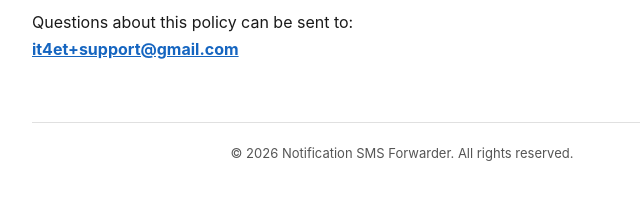
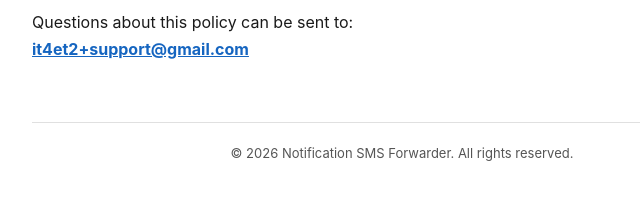
Before and after one commit to it4et2/privacy-policy, a plain HTML site: page index.html in a window 1280 px wide. Shown: the part 3594-3793 px from the top of the page, 238-878 px from the left. Drawn offline with Linux system fonts and the light colour scheme.

Commit message:
Update index.html

```diff
--- a/index.html
+++ b/index.html
@@ -298,7 +298,7 @@
 <h2>12. Contact</h2>
 <p>
    Questions about this policy can be sent to:<br>
-  <strong><a href="mailto:it4et+support@gmail.com">it4et+support@gmail.com</a></strong>
+  <strong><a href="mailto:it4et2+support@gmail.com">it4et2+support@gmail.com</a></strong>
 </p>
 
 <footer>
```
